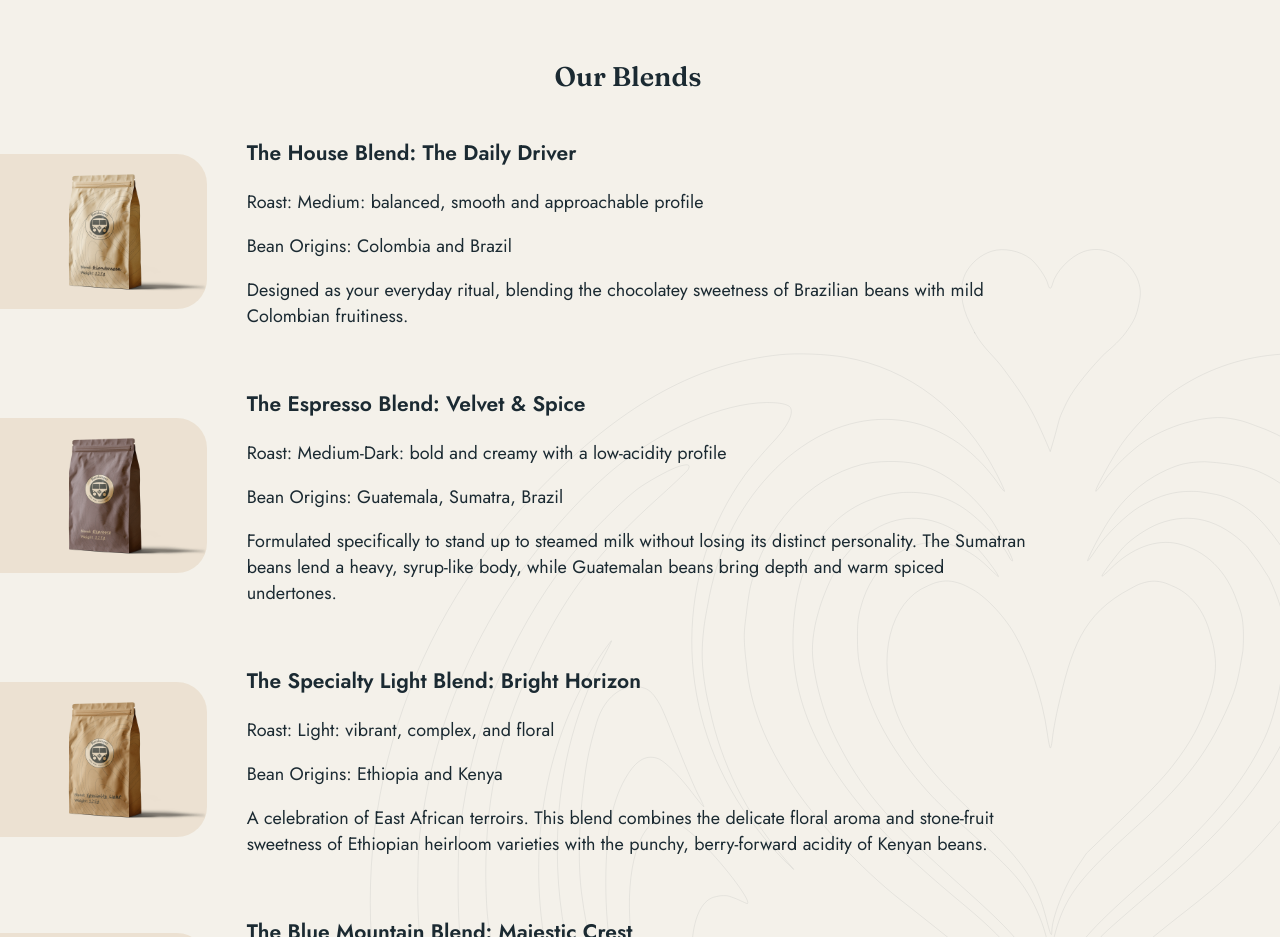
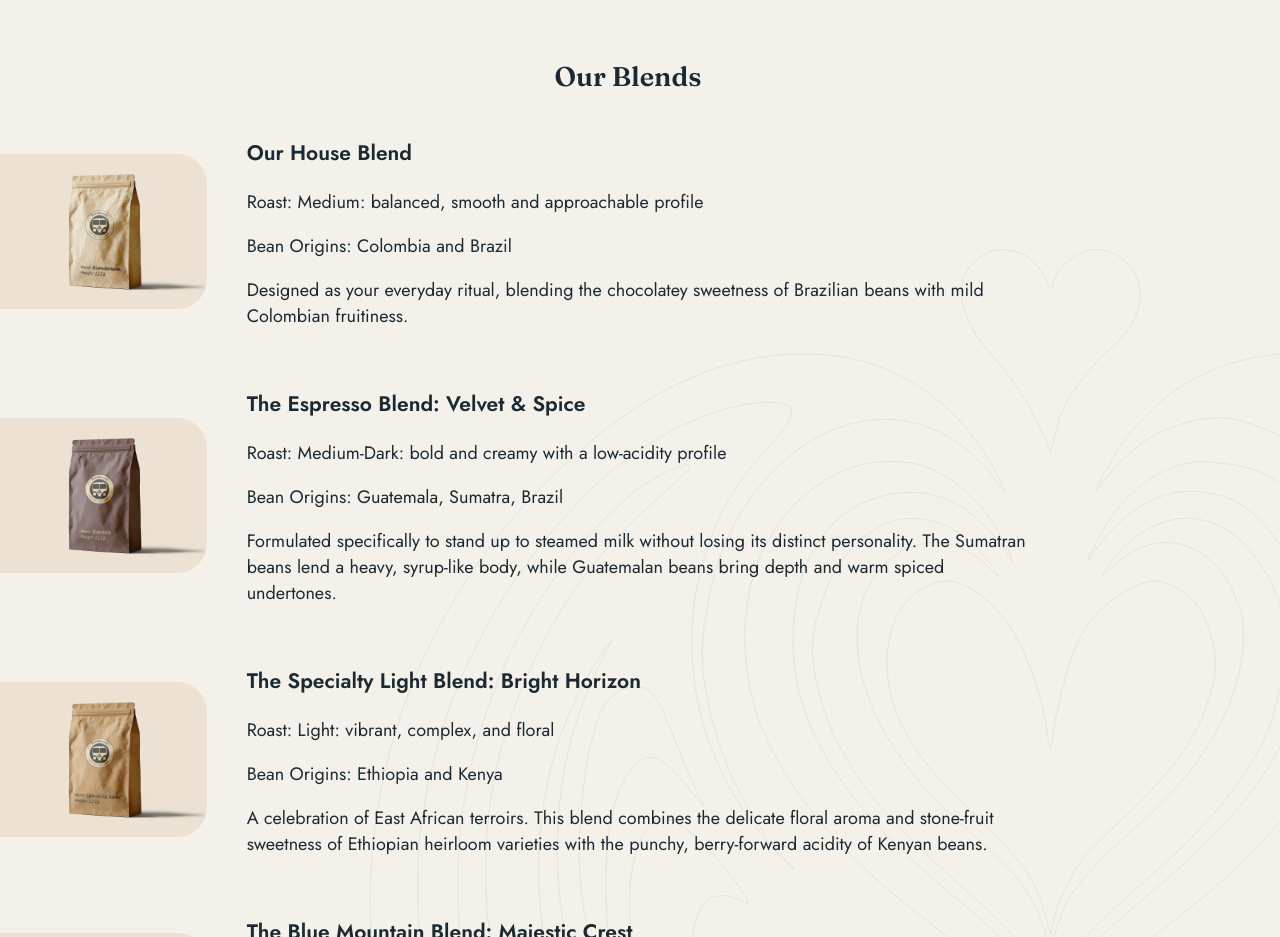
Before and after one commit to designedbycyber/MyFirstReactProject, a React (Vite) app: page / in a window 1280 px wide. Shown: the part 2000-2937 px from the top of the page. Built offline with nearby package versions, Linux system fonts and the light colour scheme.

Commit message:
changed blend data and fixed filename case

```diff
--- a/src/blendsData.js
+++ b/src/blendsData.js
@@ -7,7 +7,7 @@ import bag5 from "./assets/5.png"
 export const blendsData = [
     {
         id: 1,
-        title: "The House Blend: The Daily Driver",
+        title: "Our House Blend",
         image: bag1,
         roast: "Medium: balanced, smooth and approachable profile",
         beans: "Colombia and Brazil",
```
